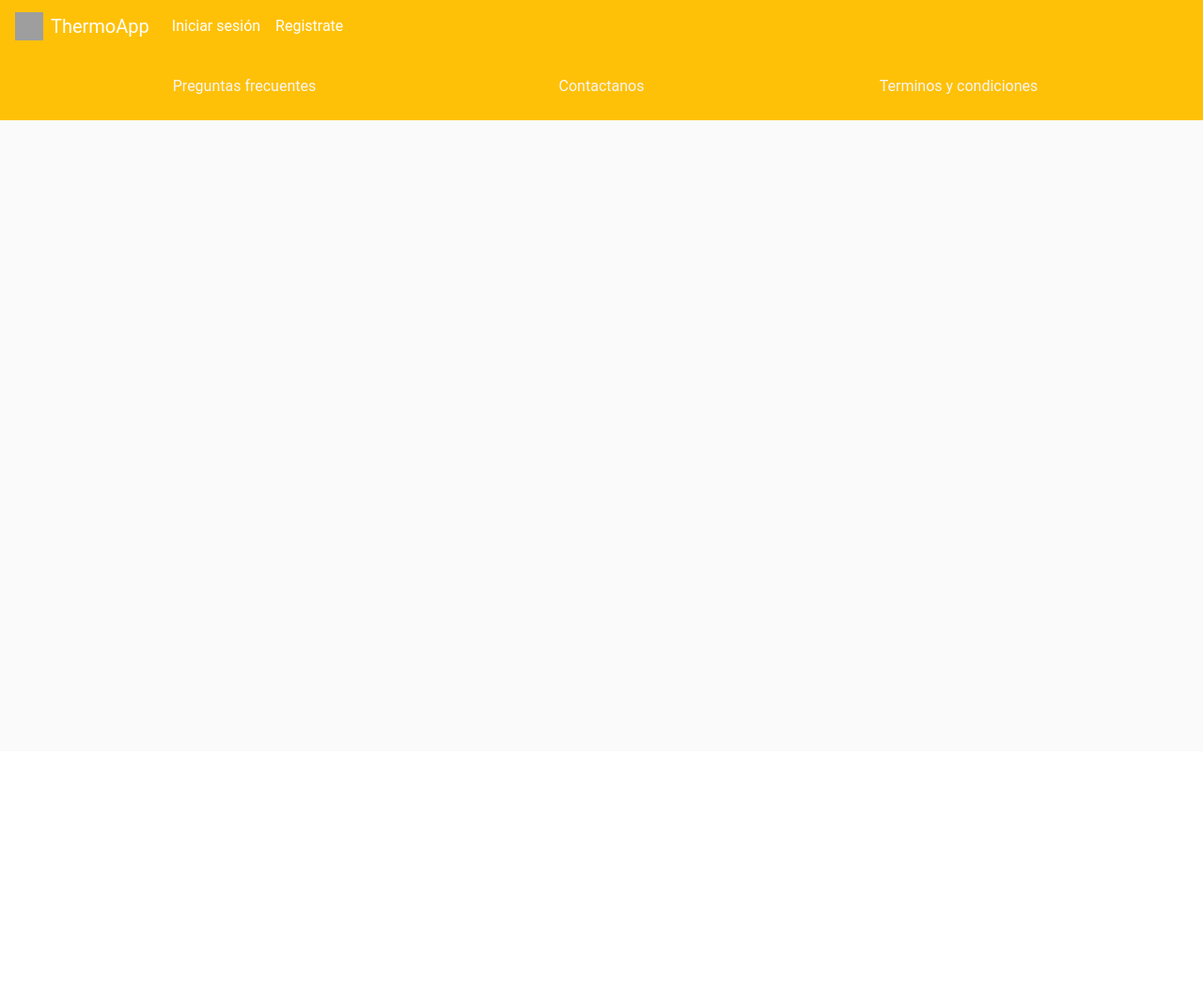
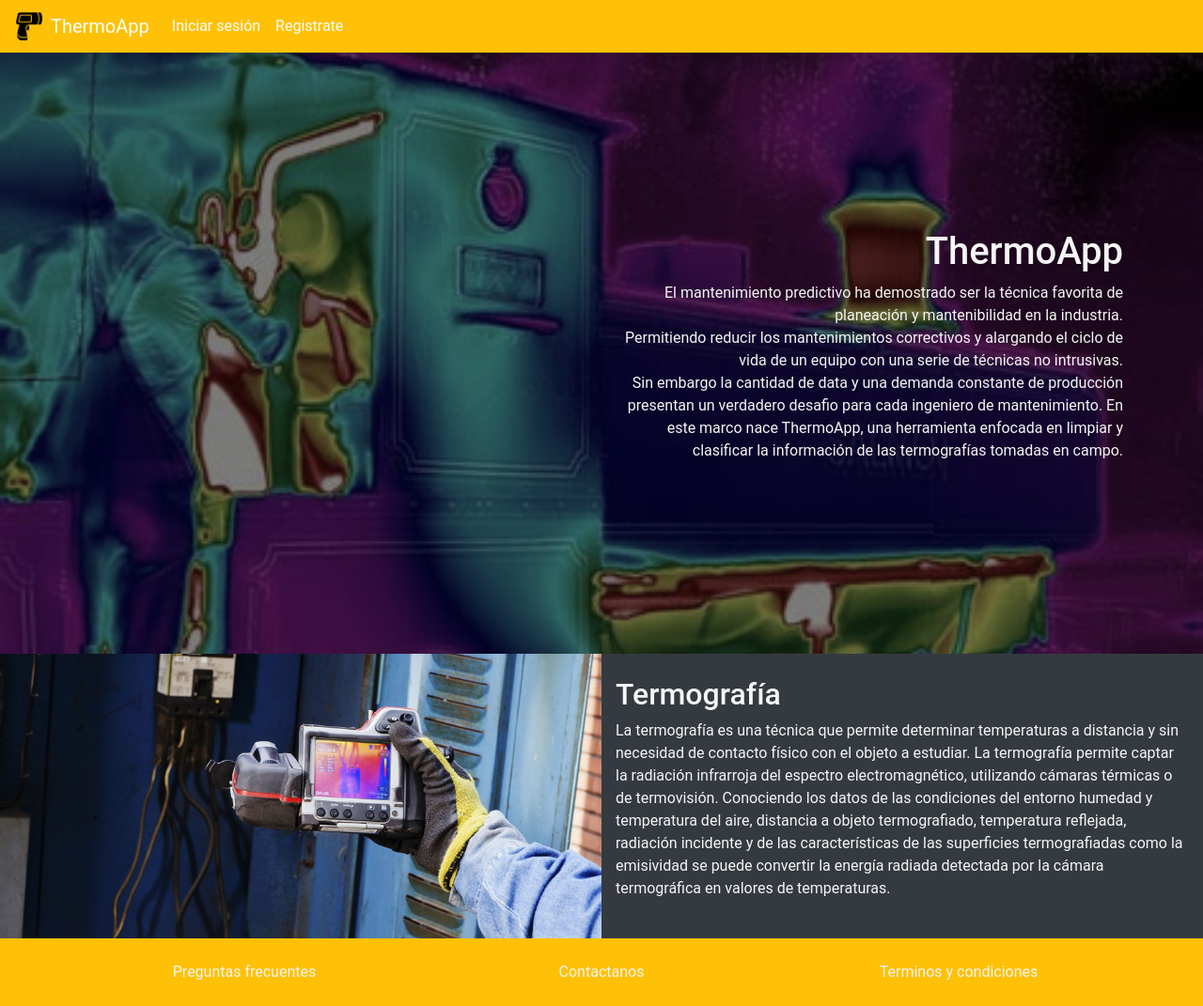
Before and after one commit to p1gm1/MaintenaceAid, a Django app: page / in a window 1280 px wide. Shown: the whole page at 94% size. Before the commit the page ends 128 px from the top, so only its background shows below. Run offline with Django 3.2, Linux system fonts and the light colour scheme; some libraries are stand-ins or nearby versions; grey boxes are pictures that could not be loaded.

Commit message:
Fix some bugs on the templates

```diff
--- a/thermoapp/templates/nav.html
+++ b/thermoapp/templates/nav.html
@@ -1,7 +1,7 @@
 {% load static %}
 <nav class="navbar navbar-expand-lg navbar-dark bg-warning">
   <a class="navbar-brand" href="#">
-      <img src="{% static 'img/temperature.png' %}"
+      <img src="{% static 'images/temperature.png' %}"
            width="30"
            height="30"
            class="d-inline-block align-top mr-2" alt=""
--- a/thermoapp/templates/pages/home.html
+++ b/thermoapp/templates/pages/home.html
@@ -1 +1,80 @@
 {% extends "base.html" %}
+
+{% block head_content %}
+    <title>ThermoApp</title>
+{% endblock %}
+
+{% block container %}
+    {% load static %}
+    <main id="main">
+        <div id="carousel" class="carousel slide" data-ride="carousel" data-pause="false">
+            <div class="carousel-inner">
+                <div class="carousel-item active">
+                    <img src="{% static 'images/steam-im-1.jpeg' %}"
+                         class="d-block w-100"
+                         alt="Steam1">
+                </div>
+                <div class="carousel-item">
+                    <img src="{% static 'images/steam-im-2.jpg' %}"
+                         class="d-block w-100"
+                         alt="Steam2">
+                </div>
+                <div class="carousel-item">
+                    <img src="{% static 'images/steam-im-3.jpeg' %}"
+                         class="d-block w-100"
+                         alt="Steam3">
+                </div>
+                <div class="carousel-item">
+                    <img src="{% static 'images/steam-im-4.jpg' %}"
+                         class="d-block w-100"
+                         alt="Steam4">
+                </div>
+                <div class="overlay">
+                    <div class="container">
+                        <div class="row align-items-center">
+                            <div class="col-md-6 offset-md-6 text-center text-md-right">
+                                <h1>ThermoApp</h1>
+                                <p class="d-none d-md-block">
+                                    El mantenimiento predictivo ha demostrado ser la técnica favorita
+                                    de planeación y mantenibilidad en la industria.
+                                    <br>
+                                    Permitiendo reducir los mantenimientos correctivos y alargando el
+                                    ciclo de vida de un equipo con una serie de técnicas no intrusivas.
+                                    <br>
+                                    Sin embargo la cantidad de data y una demanda constante de producción
+                                    presentan un verdadero desafio para cada ingeniero de mantenimiento. En este
+                                    marco nace ThermoApp, una herramienta enfocada en limpiar y clasificar
+                                    la información de las termografías tomadas en campo.
+                                </p>
+                            </div>
+                        </div>
+                    </div>
+                </div>
+            </div>
+        </div>
+    </main>
+    <section id="reference">
+        <div class="container-fluid">
+            <div class="row">
+                <div class="col-12 col-lg-6 pl-0 pr-0">
+                    <img src="{% static 'images/thermography.jpeg' %}"
+                         alt="thermography">
+                </div>
+                <div class="col-12 col-lg-6 pb-1">
+                    <h2 class="mt-4">Termografía</h2>
+                    <p>
+                        La termografía es una técnica que permite determinar temperaturas
+                        a distancia y sin necesidad de contacto físico con el objeto a estudiar.
+                        La termografía permite captar la radiación infrarroja del espectro electromagnético,
+                        utilizando cámaras térmicas o de termovisión.
+                        Conociendo los datos de las condiciones del entorno humedad y temperatura del aire,
+                        distancia a objeto termografiado, temperatura reflejada, radiación incidente y
+                        de las características de las superficies termografiadas como la emisividad
+                        se puede convertir la energía radiada detectada por la cámara termográfica
+                        en valores de temperaturas.
+                    </p>
+                </div>
+            </div>
+        </div>
+    </section>
+{% endblock %}
--- a/thermoapp/users/urls.py
+++ b/thermoapp/users/urls.py
@@ -4,6 +4,9 @@ from thermoapp.users.views import (
     user_detail_view,
     user_redirect_view,
     user_update_view,
+    LoginView,
+    SignupView,
+    LogoutView
 )
 
 app_name = "users"
@@ -11,4 +14,7 @@ urlpatterns = [
     path("~redirect/", view=user_redirect_view, name="redirect"),
     path("~update/", view=user_update_view, name="update"),
     path("<str:username>/", view=user_detail_view, name="detail"),
+    path("login/", view=LoginView.as_view(), name="login"),
+    path("signup/", view=SignupView.as_view(), name='signup'),
+    path(route='logout/', view=LogoutView.as_view(), name='logout')
 ]
```
Also changed, not shown: thermoapp/templates/users/user_detail.html (added, +35 -0 lines), thermoapp/templates/users/user_form.html (added, +17 -0 lines), thermoapp/users/forms.py (+96 -0 lines), thermoapp/users/views.py (+27 -2 lines).
